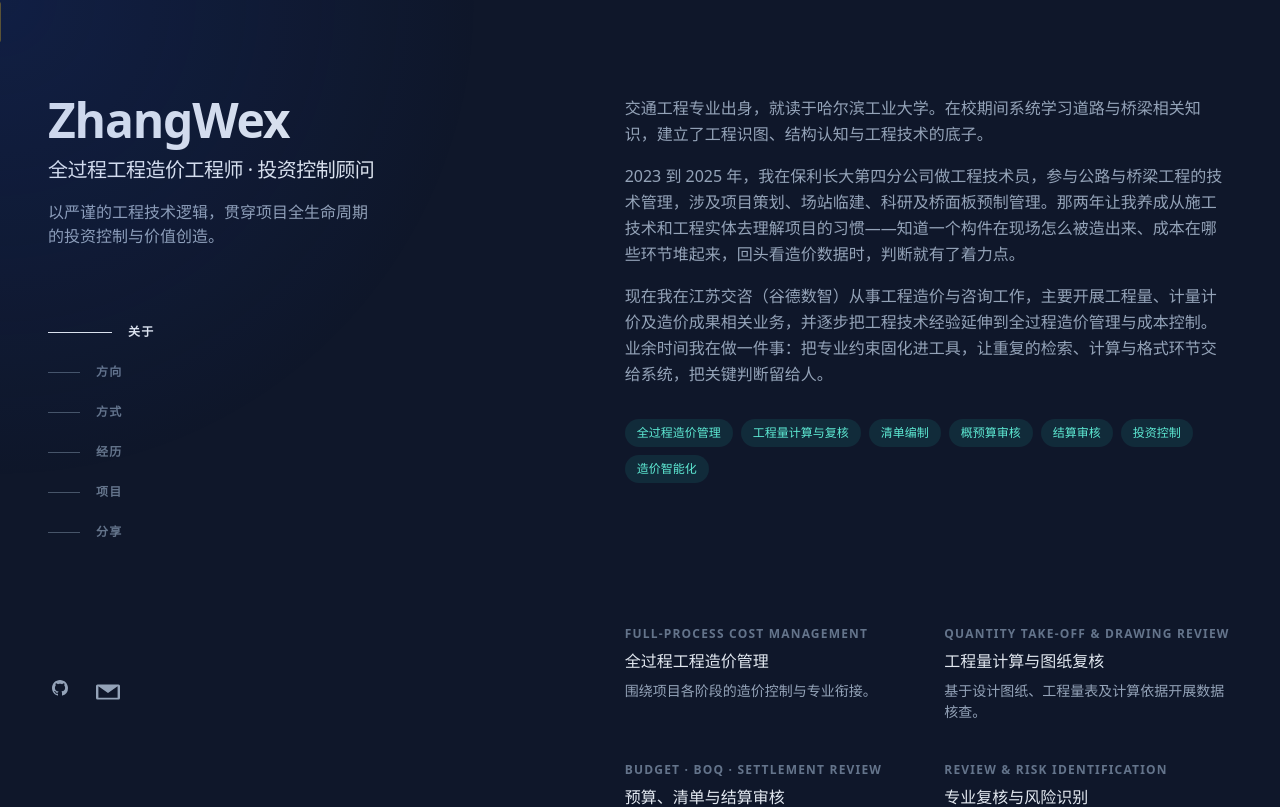
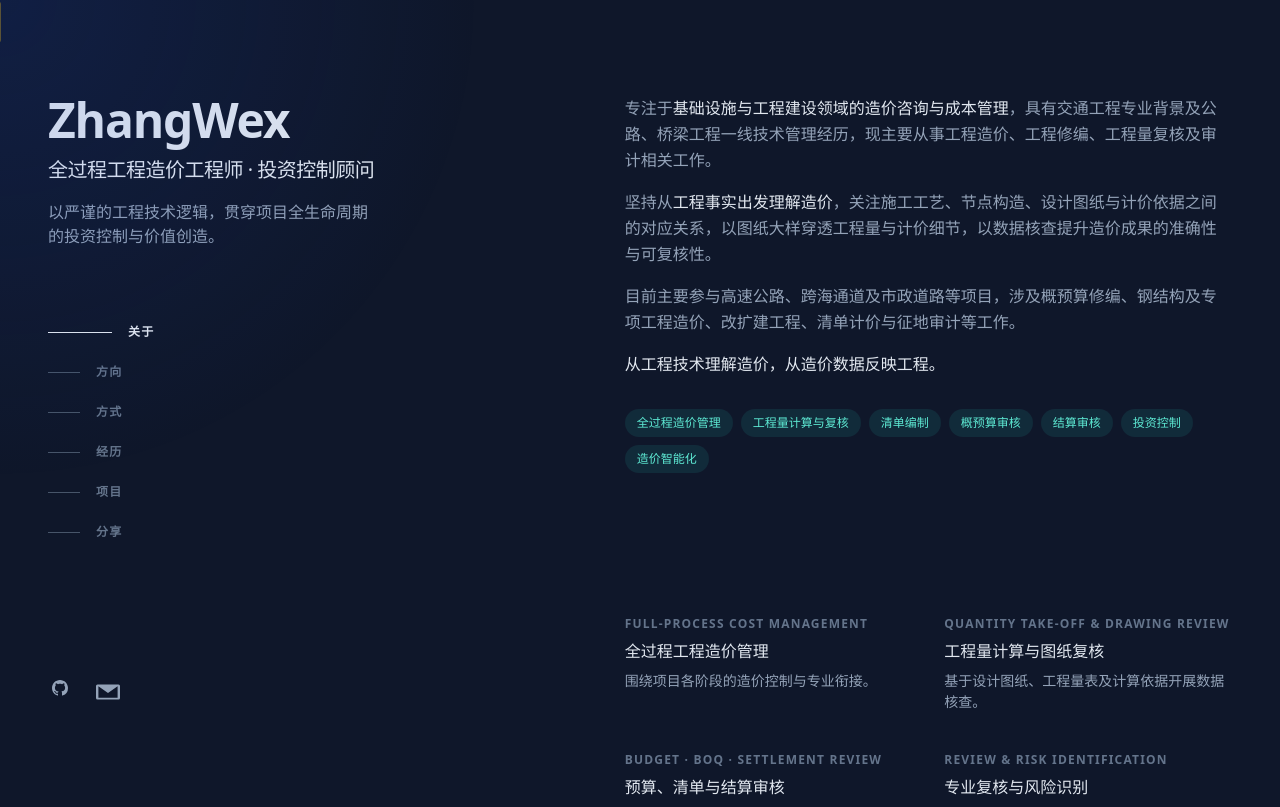
Before and after one commit to Zhangwier/zhangwier.github.io, a Next.js app: page / in a window 1280 px wide. Shown: the top 807 px of the page. Built offline with nearby package versions, Linux system fonts and the light colour scheme.

Commit message:
Rewrite about section copy with emphasis

```diff
--- a/components/sections/About.tsx
+++ b/components/sections/About.tsx
@@ -1,5 +1,19 @@
 import { profile } from '@/data/profile';
 import SectionHeading, { sectionClass } from '@/components/SectionKit';
+
+/** 把 **文字** 渲染成更亮的强调色，其余部分保持正文灰度。 */
+function renderEmphasis(text: string) {
+  return text.split(/(\*\*[^*]+\*\*)/g).map((part, index) => {
+    if (part.startsWith('**') && part.endsWith('**')) {
+      return (
+        <strong key={index} className="font-medium text-slate-200">
+          {part.slice(2, -2)}
+        </strong>
+      );
+    }
+    return part;
+  });
+}
 
 export default function About() {
   return (
@@ -8,7 +22,7 @@ export default function About() {
 
       <div className="space-y-4">
         {profile.about.map((paragraph, index) => (
-          <p key={index}>{paragraph}</p>
+          <p key={index}>{renderEmphasis(paragraph)}</p>
         ))}
       </div>
 
--- a/data/profile.ts
+++ b/data/profile.ts
@@ -57,10 +57,12 @@ export const profile = {
   tagline: '以严谨的工程技术逻辑，贯穿项目全生命周期的投资控制与价值创造。',
   email: 'zhangwex@outlook.com',
 
+  // 正文支持 **加粗** 语法，会渲染成更亮的强调色。
   about: [
-    '交通工程专业出身，就读于哈尔滨工业大学。在校期间系统学习道路与桥梁相关知识，建立了工程识图、结构认知与工程技术的底子。',
-    '2023 到 2025 年，我在保利长大第四分公司做工程技术员，参与公路与桥梁工程的技术管理，涉及项目策划、场站临建、科研及桥面板预制管理。那两年让我养成从施工技术和工程实体去理解项目的习惯——知道一个构件在现场怎么被造出来、成本在哪些环节堆起来，回头看造价数据时，判断就有了着力点。',
-    '现在我在江苏交咨（谷德数智）从事工程造价与咨询工作，主要开展工程量、计量计价及造价成果相关业务，并逐步把工程技术经验延伸到全过程造价管理与成本控制。业余时间我在做一件事：把专业约束固化进工具，让重复的检索、计算与格式环节交给系统，把关键判断留给人。',
+    '专注于**基础设施与工程建设领域的造价咨询与成本管理**，具有交通工程专业背景及公路、桥梁工程一线技术管理经历，现主要从事工程造价、工程修编、工程量复核及审计相关工作。',
+    '坚持从**工程事实出发理解造价**，关注施工工艺、节点构造、设计图纸与计价依据之间的对应关系，以图纸大样穿透工程量与计价细节，以数据核查提升造价成果的准确性与可复核性。',
+    '目前主要参与高速公路、跨海通道及市政道路等项目，涉及概预算修编、钢结构及专项工程造价、改扩建工程、清单计价与征地审计等工作。',
+    '**从工程技术理解造价，从造价数据反映工程。**',
   ],
 
   // 「方向」区块：四条并列的专业定位。
```
